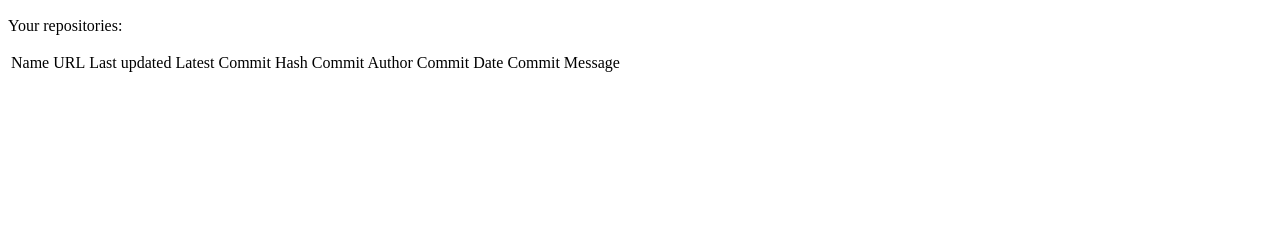
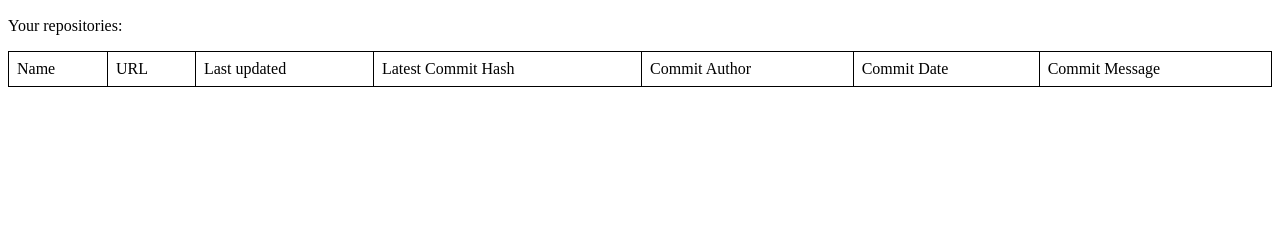
Before and after one commit to pmb223/SSH-lab2, a Flask app: template api/templates/hello.html in a window 1280 px wide. Shown: the part 97-337 px from the top of the page. Run offline with Flask 3, Linux system fonts and the light colour scheme; the template is opened without the code that fills it, so the values that code supplies are empty.

Commit message:
Table formatting

```diff
--- a/api/templates/hello.html
+++ b/api/templates/hello.html
@@ -1,5 +1,23 @@
 <!DOCTYPE html>
 <html>
+  <head>
+    <style>
+      table {
+	  border-collapse: collapse;
+	  width: 100%;
+      }
+
+      th, td {
+	  border: 1px solid black;
+	  text-align: left;
+	  padding: 8px;
+      }
+
+      tr:nth-child(even) {
+	  background-color: #f2f2f2;
+      }
+    </style>
+  </head>
   <body>
     <h1>Hello {{ name }}!</h1>
     <p>Name: {{ name }}</p>
```
Lines whose indentation alone changed are shown as unchanged.
